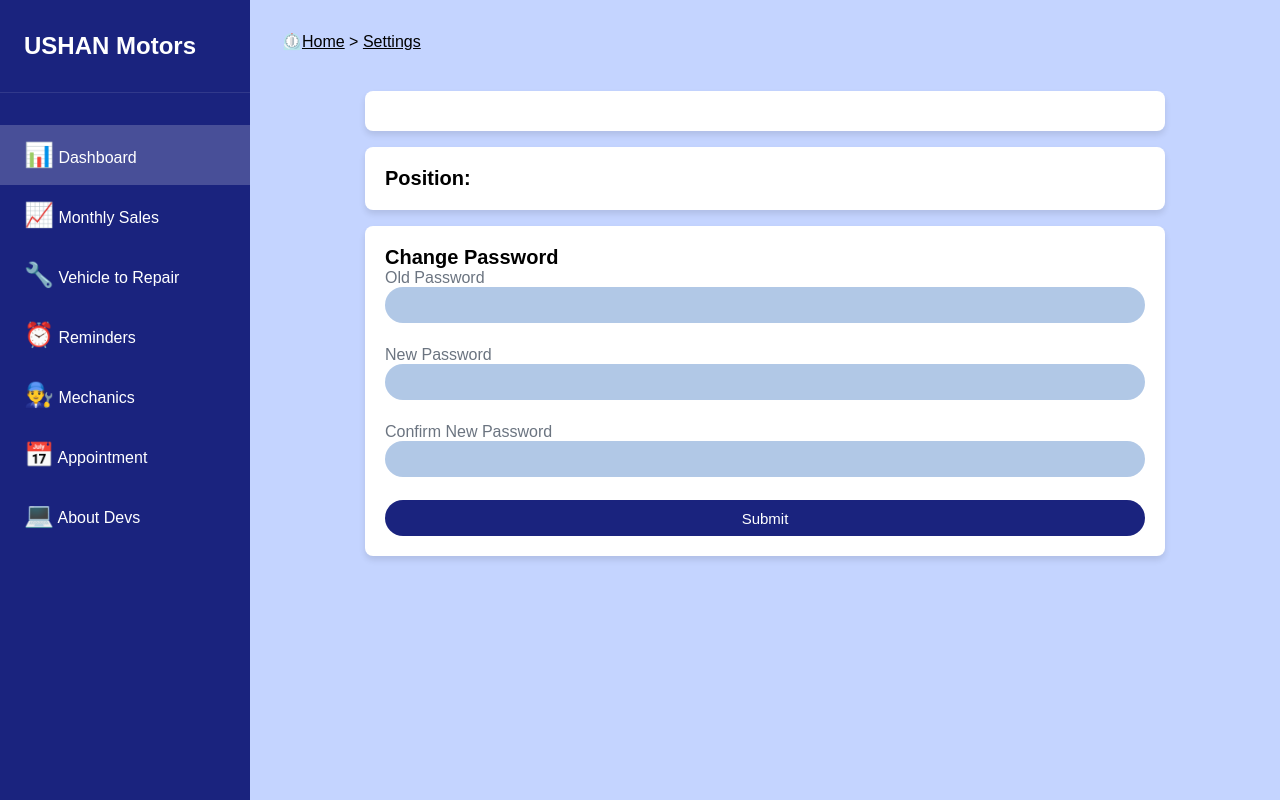
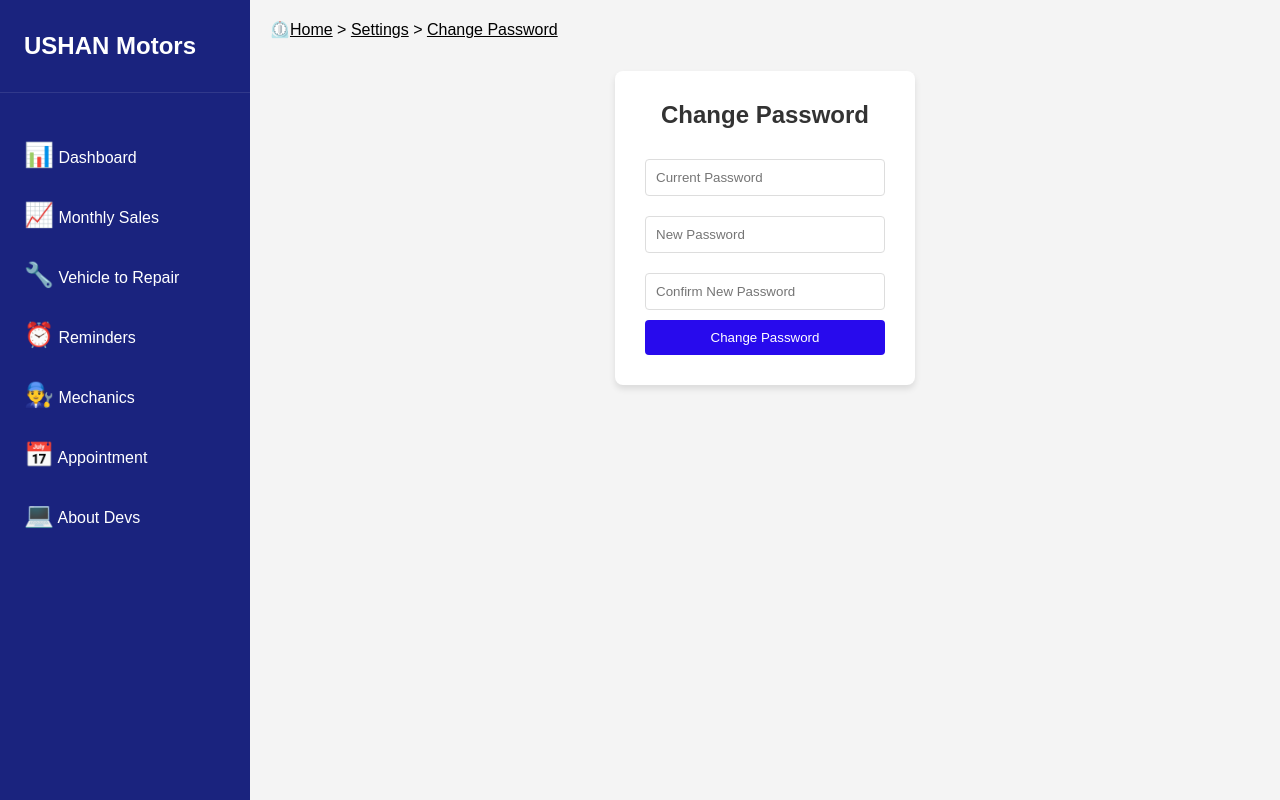
Before and after one commit to Team-Delta-Code/garage_management_system, a PHP site: page /changePassword.php in a window 1280 px wide. Run offline with PHP 8.4, Linux system fonts and the light colour scheme; the visitor is signed in with stand-in values (Sample User, id 1); data comes from the database, SQL or seed files in the repository.

Commit message:
DevUpdate_43256
Added change password algorithms
added add and remove user functions for admin panel

```diff
--- a/Staff_Interface/changePassword.php
+++ b/Staff_Interface/changePassword.php
@@ -1,257 +1,138 @@
 <?php
 include('main/sessionChecker.php');
+include('main/functions.php');
 
-if ($_POST) {
-    error_reporting(E_ALL);
-    ini_set('display_errors', 1);
+// Initialize variables
+$error_message = '';
+$success_message = '';
 
+$user_id = $_SESSION['employee_id'];
+
+// Process password change
+if ($_SERVER['REQUEST_METHOD'] == 'POST') {
+    // Validate form inputs
+    $oldPsw = $_POST['oldPsw'] ?? '';
+    $newPsw = $_POST['newPsw'] ?? '';
+    $confirmPsw = $_POST['confirmPsw'] ?? '';
+
+    // Basic validation
+    if (empty($oldPsw) || empty($newPsw) || empty($confirmPsw)) {
+        $error_message = "All fields are required.";
+    } elseif ($newPsw !== $confirmPsw) {
+        $error_message = "New passwords do not match.";
+    } elseif (strlen($newPsw) < 8) {
+        $error_message = "New password must be at least 8 characters long.";
+    } else {
         // Check database connection
         if (!$connect) {
-        die("Database connection failed: " . mysqli_connect_error());
+            $error_message = "Database connection failed: " . mysqli_connect_error();
+        } else {
+            // Fetch the current password for verification
+            $stmt = $connect->prepare("SELECT `password` FROM system_access_control WHERE `employee_id` = ?");
+            $stmt->bind_param("s", $user_id);
+            $stmt->execute();
+            $result = $stmt->get_result();
+
+            if ($row = $result->fetch_assoc()) {
+                // Verify current password using custom verification method
+                if (passwordVerify($oldPsw, $row['password'])) {
+                    // Hash new password using custom hashing method
+                    $hashedNewPsw = simple_hash($newPsw);
+
+                    // Update password in database
+                    $updateStmt = $connect->prepare("UPDATE system_access_control SET `password` = ? WHERE `employee_id` = ?");
+                    $updateStmt->bind_param("ss", $hashedNewPsw, $user_id);
+
+                    if ($updateStmt->execute()) {
+                        $success_message = "Password changed successfully!";
+                    } else {
+                        $error_message = "Failed to update password. Please try again.";
                     }
 
-    // Collect form data
-    $oldPsw = $_POST['oldPsw'];
-    $newPsw = $_POST['newPsw'];
-    $confirmPsw = $_POST['confirmPsw'];
-
-    //compare passwords
-    //--to be implemented--
-
-    //generate vehicle id
-    $veh_id = "veh".generateFiveDigitNumber();
-    //check if the generated number already exists in the database
-    //if yes generate again
-    while(checkItemExists($connect, $cust_id, "vehicle_data", "vehicle_id")) {
-        $veh_id = "cust".generateFiveDigitNumber();
-    }
-
-    //generate service order id
-    $serv_ord_id = "ord".generateFiveDigitNumber();
-
-    while(checkItemExists($connect, $serv_ord_id, "service_order", "service_order_id")) {
-        $serv_ord_id = "ord".generateFiveDigitNumber();
-    }
-
-    //fetch service data
-    $stmt0 = $connect->prepare("SELECT service_id FROM garage_services WHERE service_name = ?");
-    $stmt0->bind_param("s", $service);
-    $stmt0->execute();
-    $stmt0->bind_result($service_id);
-    $stmt0->fetch();
-    $stmt0->close();
-
-    //insert data into customer data
-    $stmt = $connect->prepare("INSERT INTO customer_data (customer_id, customer_name, customer_contact, customer_email, customer_address) VALUES (?, ?, ?, ?, ?)");
-    $stmt->bind_param("sssss", $cust_id, $cust_name, $cust_contact, $cust_email, $cust_address);
-
-    //insert data into vehicle data
-    $stmt1 = $connect->prepare("INSERT INTO vehicle_data (vehicle_id, customer_id, type, brand, model, license_plate_no) VALUES (?, ?, ?, ?, ?, ?);");
-    $stmt1->bind_param("ssssss", $veh_id, $cust_id, $veh_type, $veh_brand, $veh_model, $veh_plate);
-
-    //insert data into service order id
-    $stmt2 = $connect->prepare("INSERT INTO service_order (service_order_id, vehicle_id, service_id, created_date, service_order_status) VALUES (?, ?, ?, CURDATE(), ?)");
-    $stmt2->bind_param("sssi", $serv_ord_id, $veh_id, $service_id, $service_order_status);
-
-    if ($stmt->execute()) {
-        if ($stmt1->execute()) {
-            if ($stmt2->execute()) {
-                header("Location: " . $_SERVER['PHP_SELF']);
+                    $updateStmt->close();
                 } else {
-                echo "Service Order Insert Error: " . $stmt2->error;
+                    $error_message = "Current password is incorrect.";
                 }
             } else {
-            echo "Vehicle Data Insert Error: " . $stmt1->error;
-        }
-    } else {
-        echo "Customer Data Insert Error: " . $stmt->error;
+                $error_message = "User not found.";
             }
 
             $stmt->close();
-    $stmt1->close();
-    $stmt2->close();
-    $connect->close();
-    exit(); // Stop further processing
         }
-
+    }
+}
 ?>
 <!DOCTYPE html>
-<html>
+<html lang="en">
 <head>
     <meta charset="utf-8">
     <meta http-equiv="X-UA-Compatible" content="IE=edge">
     <meta name="viewport" content="width=device-width, initial-scale=1.0, user-scalable=0, minimal-ui">
     <meta name="author" content="Team Delta Code">
-	<title>Settings | Ushan Motors</title>
+    <title>Change Password | Ushan Motors</title>
     <link rel="stylesheet" type="text/css" href="styles/mainStyle.css">
-
     <style type="text/css">
-        .report-header {
+        body {
+            font-family: Arial, sans-serif;
+            background-color: #f4f4f4;
+            margin: 0;
+            display: flex;
+        }
+        .main-content {
+            flex-grow: 1;
             padding: 20px;
         }
-
-        .metrics-grid {
-            display: grid;
-            grid-template-columns: repeat(3, 1fr);
-            gap: 20px;
-            margin-bottom: 30px;
+        .password-container {
+            background-color: white;
+            padding: 30px;
+            border-radius: 8px;
+            box-shadow: 0 4px 6px rgba(0, 0, 0, 0.1);
+            width: 300px;
+            margin: 0 auto;
         }
-
-        .metric-card {
-            background: #fff;
+        .password-container h2 {
+            text-align: center;
+            color: #333;
+            margin-bottom: 20px;
+        }
+        .password-container input {
+            width: 100%;
+            padding: 10px;
+            margin: 10px 0;
+            border: 1px solid #ddd;
             border-radius: 4px;
-            padding: 15px;
-            box-shadow: 0 1px 3px rgba(0, 0, 0, 0.1);
+            box-sizing: border-box;
         }
-
-        .metric-card h2 {
-            font-size: 16px;
-            color: #333;
-            margin: 0 0 10px 0;
-            font-weight: 500;
+        .password-container button {
+            width: 100%;
+            padding: 10px;
+            background-color: #280aed;
+            color: white;
+            border: none;
+            border-radius: 4px;
+            cursor: pointer;
+            transition: background-color 0.3s;
         }
-
-        .metric-value {
-            font-size: 24px;
-            font-weight: bold;
-            color: #1a237e;
-            margin-bottom: 5px;
+        .password-container button:hover {
+            background-color: #45a049;
         }
-
-        .metric-comparison {
-            font-size: 14px;
-            color: #28a745;
+        .error-message {
+            color: red;
+            text-align: center;
+            margin-bottom: 15px;
         }
-
-        .transactions-section {
-            background: #fff;
-            border-radius: 4px;
-            padding: 20px;
-            box-shadow: 0 1px 3px rgba(0, 0, 0, 0.1);
-            margin-bottom: 10px;
+        .success-message {
+            color: green;
+            text-align: center;
+            margin-bottom: 15px;
         }
-
-        .transactions-section h2 {
-            font-size: 18px;
-            color: #333;
-            margin: 0 0 20px 0;
-        }
-
-        .transactions-table {
-            width: 100%;
-            border-collapse: collapse;
-        }
-
-        .transactions-table th,
-        .transactions-table td {
-            padding: 12px;
-            text-align: left;
-            border-bottom: 1px solid #eee;
-        }
-
-        .transactions-table th {
-            color: #666;
-            font-weight: 500;
-            background: #f8f9fa;
-        }
-
-        .status {
-            display: inline-block;
-            padding: 4px 8px;
-            border-radius: 4px;
-            font-size: 14px;
-        }
-
-        .status.completed {
-            background: #e8f5e9;
-            color: #28a745;
-        }
-
-        .status.pending {
-            background: #fff3e0;
-            color: #f57c00;
-        }
-
-        @media (max-width: 768px) {
-            .metrics-grid {
-                grid-template-columns: 1fr;
-            }
-        }
-
-        .add-button {
-            background: #E3F2FD;
-            border: none;
-            width: 40px;
-            height: 40px;
-            border-radius: 8px;
-            color: #1a237e;
-            font-size: 60px;
-            cursor: pointer;
-            display: flex;
-            align-items: center;
-            justify-content: center;
-        }
-
-        .container {
-            margin: 0;
-            padding: 0;
-            width: 100%;
-            display: flex;
-            flex-direction: column;
-            align-items: center;
-            justify-content: center;
-        }
-
-        .header-div {
-            background-color: white;
-            padding: 20px;
-            border-radius: 8px;
-            box-shadow: 0 4px 6px rgba(0,0,0,0.1);
-            max-width: 800px;
-            width: 100%;
-            margin: 8px auto;
-            font-size: 20px;
-
-        }
-
-        .header-div .header {
-            font-weight: 700;
-        }
-
-        .header-div form {
-            display: flex;
-            flex-direction: column;
-        }
-
-        form label {
-            font-size: 16px;
-            color: #6b7480;
-        }
-
-        form input[type=password] {
-            height: 36px;
-            border: none;
-            background-color: #b1c8e6;
-            border-radius: 20px;
-        }
-
-        form input[type=submit] {
-            height: 36px;
-            border: none;
-            background-color: #1a237e;
-            border-radius: 20px;
-            color: #fff;
-            font-size: 15px;
-        }
-
     </style>
-
 </head>
 <body>
     <aside class="sidebar">
         <div class="sidebar-logo">USHAN Motors</div>
         <ul class="sidebar-menu">
-            <li class="menu-item active">
+            <li class="menu-item">
                 <a href="dashboard.php">
                     <span class="icon">📊</span>
                     <span class="menu-text">Dashboard</span>
@@ -288,7 +169,7 @@
                 </a>
             </li>
             <li class="menu-item">
-                <a href="aboutDevs.php">
+                <a href="#">
                     <span class="icon">💻</span>
                     <span class="menu-text">About Devs</span>
                 </a>
@@ -299,32 +180,31 @@
     <main class="main-content">
         <div class="top-bar">
             <div class="breadcrumb">
-                ⏲️<a href="dashboard.php">Home</a> > <a href="#">Settings</a>
+                ⏲️<a href="dashboard.php">Home</a> > <a href="settings.php">Settings</a> > <a href="#">Change Password</a>
             </div>
             <?php include('profile_icon.php') ?>
         </div>
 
         <div class="dashboard-grid">
-            <div class="container">
-                <div class="header-div">
-                    <h1><?php echo $firstName." ".$lastName; ?></h1>
-                </div>
-                <div class="header-div">
-                    <span class="header">Position: </span><span><?php echo $role; ?></span>
-                </div>
-                <div class="header-div">
-                    <span class="header">Change Password</span><br>
-                    <form>
-                        <label>Old Password </label><input type="password" name="oldPsw"><br>
-                        <label>New Password </label><input type="password" name="newPsw"><br>
-                        <label>Confirm New Password </label><input type="password" name="confirmPsw"><br>
-                        <input type="submit" name="Change">
+            <div class="password-container">
+                <h2>Change Password</h2>
+
+                <?php if (!empty($error_message)): ?>
+                    <div class="error-message"><?php echo htmlspecialchars($error_message); ?></div>
+                <?php endif; ?>
+
+                <?php if (!empty($success_message)): ?>
+                    <div class="success-message"><?php echo htmlspecialchars($success_message); ?></div>
+                <?php endif; ?>
+
+                <form action="changePassword.php" method="POST">
+                    <input type="password" name="oldPsw" placeholder="Current Password" required>
+                    <input type="password" name="newPsw" placeholder="New Password" required>
+                    <input type="password" name="confirmPsw" placeholder="Confirm New Password" required>
+                    <button type="submit">Change Password</button>
                 </form>
             </div>
         </div>
-        </div>
-
     </main>
-    <script type="text/javascript" src="js/mainScript.js"></script>
 </body>
 </html>
--- a/Staff_Interface/main/functions.php
+++ b/Staff_Interface/main/functions.php
@@ -72,4 +72,20 @@
     return $result;
 }
 
+function passwordVerify($inputPassword, $storedPassword) {
+    // Debug: Print out the input and stored passwords
+    error_log("Input Password: " . $inputPassword);
+    error_log("Stored Password: " . $storedPassword);
+
+    // Use simple_hash for verification
+    $hashedInput = simple_hash($inputPassword);
+
+    // Direct comparison
+    $result = ($hashedInput === $storedPassword);
+
+    error_log("Verification Result: " . ($result ? 'True' : 'False'));
+
+    return $result;
+}
+
 ?>
--- a/Staff_Interface/profile_icon.php
+++ b/Staff_Interface/profile_icon.php
@@ -48,7 +48,7 @@
         echo "
         <div>
             <a href='#' class='user-profile' onclick='toggleDropdown(event)'>
-                <div class='user-avatar'>".$firstName[0].$lastName[0]."</div>
+                <div class='user-avatar' style='z-index:1000'>".$firstName[0].$lastName[0]."</div>
                 <div class='user-name'>".$firstName." ".$lastName."</div>
             </a>
             <div class='dropdown-menu' id='dropdownMenu'>
--- a/Staff_Interface/settings.php
+++ b/Staff_Interface/settings.php
@@ -217,7 +217,7 @@
             <div class="breadcrumb">
                 ⏲️<a href="dashboard.php">Home</a> > <a href="#">Settings</a>
             </div>
-            <?php include('profile_icon.php') ?>
+            <?php include('profile_icon.php'); ?>
         </div>
 
         <div class="dashboard-grid">
```
Also changed, not shown: Staff_Interface/adminPanel.php (+39 -6 lines), Staff_Interface/main/userManagement.php (added, +150 -0 lines). Lines whose indentation alone changed are shown as unchanged.
